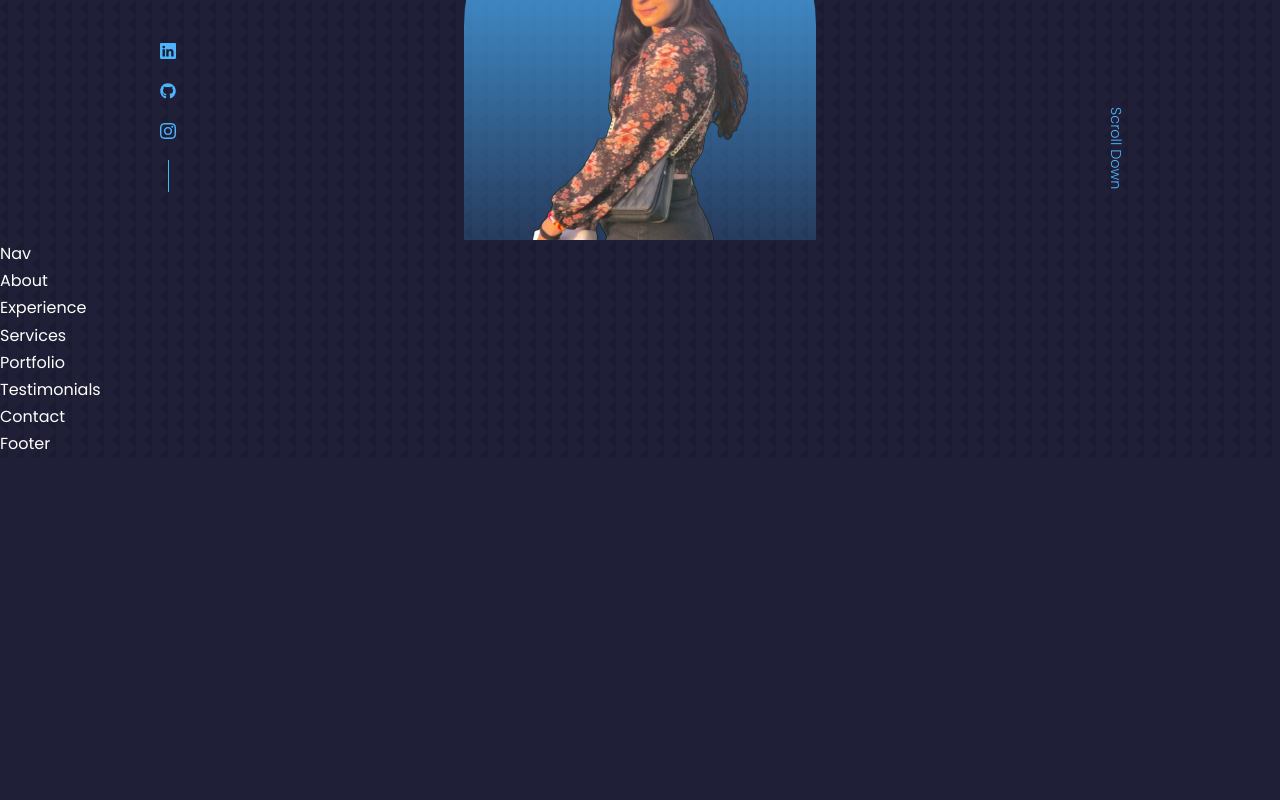
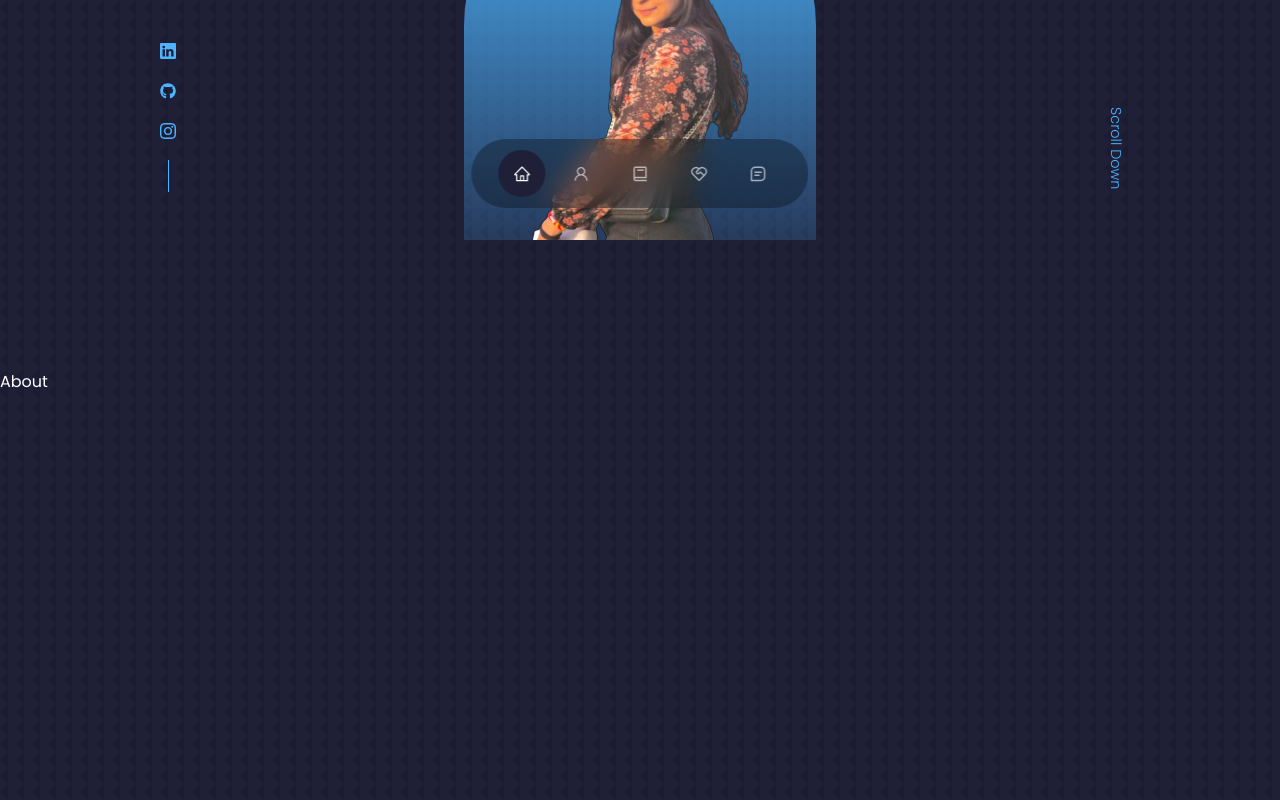
Before and after one commit to mishxwork/soumya-portfolio, a React (Create React App) app: page / in a window 1280 px wide. Shown: the part 560-1360 px from the top of the page. Before the commit the page ends 1018 px from the top, so only its background shows below. Built offline with nearby package versions, Linux system fonts and the light colour scheme.

Commit message:
Base Floating Navbar Ready

```diff
--- a/src/components/about/About.jsx
+++ b/src/components/about/About.jsx
@@ -2,7 +2,7 @@
 import './about.css'
 const About = () => {
   return (
-    <div>About</div>
+    <section id='about'>About</section>
   )
 }
 
--- a/src/components/contact/Contact.jsx
+++ b/src/components/contact/Contact.jsx
@@ -2,7 +2,7 @@
 import './contact.css'
 const Contact = () => {
   return (
-    <div>Contact</div>
+    <section id='contact'>Contact</section>
   )
 }
 
--- a/src/components/experience/Experience.jsx
+++ b/src/components/experience/Experience.jsx
@@ -2,7 +2,7 @@
 import './experience.css'
 const Experience = () => {
   return (
-    <div>Experience</div>
+    <section id='experience'>Experience</section>
   )
 }
 
--- a/src/components/header/Header.jsx
+++ b/src/components/header/Header.jsx
@@ -8,7 +8,7 @@
 const Header = () => {
   return (
     <header>
-      <div className="container header__container">
+      <div className="container header__container" id='header'>
         <h5>Hello I'm</h5>
         <h1>Soumya Mishra</h1>
         <h5 className="text-light">Fullstack Developer</h5>
@@ -17,9 +17,7 @@
         <div className="me">
           <img src={ME} alt="me" />
         </div>
-
         <a href="#contact" className='scroll__down'>Scroll Down</a>
-
       </div>
     </header>
   )
--- a/src/components/nav/Nav.jsx
+++ b/src/components/nav/Nav.jsx
@@ -1,8 +1,19 @@
 import React from 'react'
 import './nav.css'
+import {AiOutlineHome, AiOutlineUser} from 'react-icons/ai'
+import {BiBook} from 'react-icons/bi'
+import {RiServiceLine} from 'react-icons/ri'
+import {BiMessageSquareDetail} from 'react-icons/bi'
+
 const Nav = () => {
   return (
-    <div>Nav</div>
+    <nav>
+      <a href="#header" className='active'><AiOutlineHome/></a>
+      <a href="#about"><AiOutlineUser/></a>
+      <a href="#experience"><BiBook/></a>
+      <a href="#services"><RiServiceLine/></a>
+      <a href="#contact"><BiMessageSquareDetail/></a>
+    </nav>
   )
 }
 
--- a/src/components/nav/nav.css
+++ b/src/components/nav/nav.css
@@ -0,0 +1,34 @@
+nav {
+    background: rgba(0, 0, 0, 0.3);
+    width: max-content;
+    display: block;
+    padding: 0.7rem 1.7rem;
+    /* overflow: hidden; */
+    position: fixed;
+    left: 50%;
+    transform: translateX(-50%);
+    bottom: 2rem;
+    display: flex;
+    gap: 0.8rem;
+    border-radius: 3rem;
+    backdrop-filter: blur(15px);
+}
+
+nav a{
+    background: transparent;
+    padding: 0.9rem;
+    border-radius: 50%;
+    display: flex;
+    color: var(--color-light);
+    font-size: 1.1rem;
+}
+
+
+nav a:hover{
+    background: rgba(0, 0, 0, 0.3);
+}
+
+nav a.active{
+    background: var(--color-bg);
+    color: var(--color-white);
+}
--- a/src/components/portfolio/Portfolio.jsx
+++ b/src/components/portfolio/Portfolio.jsx
@@ -2,7 +2,7 @@
 import './portfolio.css'
 const Portfolio = () => {
   return (
-    <div>Portfolio</div>
+    <section id='portfolio'>Portfolio</section>
   )
 }
 
--- a/src/components/services/Services.jsx
+++ b/src/components/services/Services.jsx
@@ -2,7 +2,7 @@
 import './services.css'
 const Services = () => {
   return (
-    <div>Services</div>
+    <section id='services'>Services</section>
   )
 }
 
--- a/src/components/testimonials/Testimonials.jsx
+++ b/src/components/testimonials/Testimonials.jsx
@@ -2,7 +2,7 @@
 import './testimonials.css'
 const Testimonials = () => {
   return (
-    <div>Testimonials</div>
+    <section id='testimonials'>Testimonials</section>
   )
 }
 
--- a/src/index.css
+++ b/src/index.css
@@ -64,6 +64,7 @@
 
 section{
     margin-top: 8rem;
+    height: 100vh;
 }
 
 section > h2, section > h5{
```
